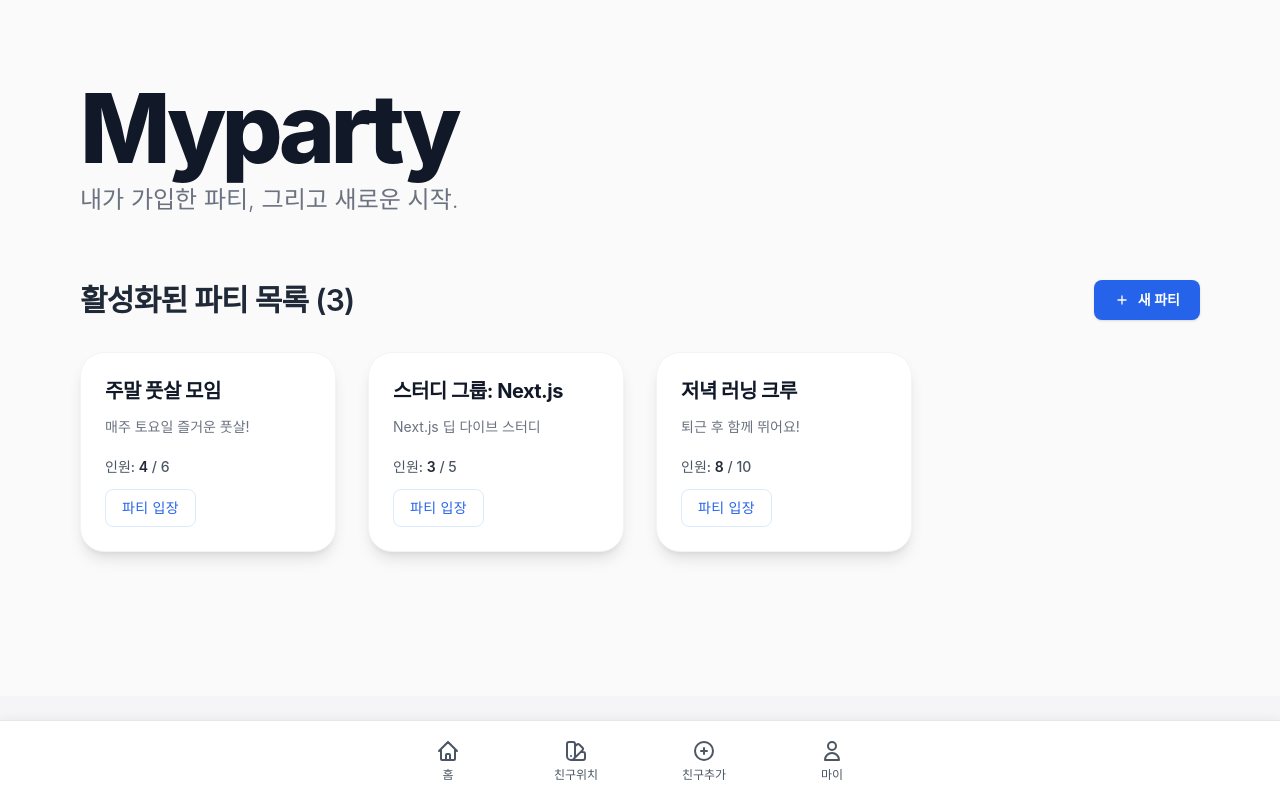
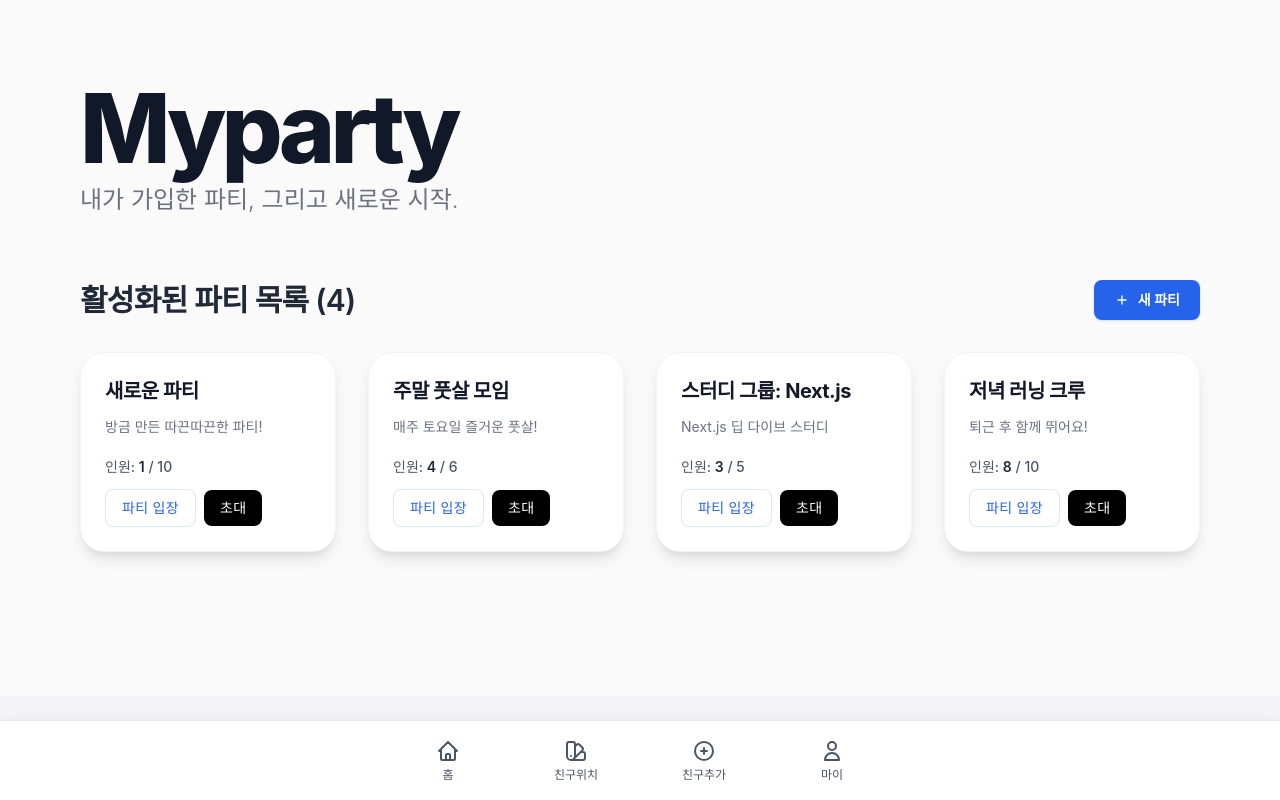
Before and after one commit to JOYNII/JOINY-CLIENT, a Next.js app: page /home in a window 1280 px wide. Built offline with nearby package versions, Linux system fonts and the light colour scheme.

Commit message:
초대기능 구현

```diff
--- a/package.json
+++ b/package.json
@@ -4,6 +4,7 @@
   "description": "",
   "main": "index.js",
   "scripts": {
+    "dev:https": "set NODE_ENV=development&& node server.js",
     "dev": "next dev",
     "build": "next build",
     "start": "next start",
--- /dev/null
+++ b/src/app/home/components/InviteButton.tsx
@@ -0,0 +1,51 @@
+"use client";
+
+import React from 'react';
+
+const InviteButton = () => {
+  // Web Share API가 사용 가능한지 확인하는 함수
+  const isShareAvailable = () => {
+    // navigator.share는 보안 컨텍스트(HTTPS)에서만 작동합니다.
+    return navigator.share && window.isSecureContext;
+  };
+
+  // 공유하기 버튼 클릭 핸들러
+  const handleShare = async () => {
+    const shareData = {
+      title: "💌 조이니 파티에 초대합니다!",
+      text: "함께 즐거운 시간을 보내요. 자세한 내용은 아래 링크를 확인해주세요.",
+      url: window.location.href,
+    };
+
+    if (isShareAvailable()) {
+      try {
+        await navigator.share(shareData);
+        console.log("공유 성공!");
+      } catch (error) {
+        console.error("공유 실패 또는 취소:", error);
+      }
+    } else {
+      // Web Share API를 사용할 수 없을 때 클립보드 복사 시도
+      try {
+        await navigator.clipboard.writeText(shareData.url);
+        alert("링크가 복사되었습니다!");
+      } catch (err) {
+        // 클립보드 복사도 실패하면 수동 복사를 위한 prompt 표시
+        console.error("링크 복사 실패:", err);
+        window.prompt("아래 링크를 복사하여 공유하세요:", shareData.url);
+      }
+    }
+  };
+
+  return (
+    <button
+      type="button"
+      onClick={handleShare}
+      className="px-4 py-2 text-sm font-medium text-white bg-black hover:bg-gray-800 rounded-lg transition-colors duration-200 tracking-wide"
+    >
+      초대
+    </button>
+  );
+};
+
+export default InviteButton;
--- a/src/app/home/page.tsx
+++ b/src/app/home/page.tsx
@@ -5,6 +5,14 @@ import PartyCard from "../../components/PartyCard";
 import PageHeader from "../../components/PageHeader";
 
 const myParties = [
+  {
+    id: "4",
+    name: "새로운 파티",
+    members: 1,
+    maxMembers: 10,
+    description: "방금 만든 따끈따끈한 파티!",
+    showInviteButton: true,
+  },
   {
     id: "1",
     name: "주말 풋살 모임",
--- a/src/app/invitation/components/FriendsSection.tsx
+++ /dev/null
@@ -1,43 +0,0 @@
-import React from "react";
-import UserCircleIcon from "../../../components/icons/UserCircleIcon";
-
-interface Friend {
-  id: number;
-  name: string;
-}
-
-interface FriendsSectionProps {
-  friends: Friend[];
-}
-
-export default function FriendsSection({ friends }: FriendsSectionProps) {
-  return (
-    <div>
-      <label className="text-lg font-semibold text-gray-700">초대한 친구</label>
-      <div className="mt-2 space-y-3">
-        {friends.map((friend) => (
-          <div
-            key={friend.id}
-            className="flex items-center justify-between p-3 bg-white border border-gray-200 rounded-lg"
-          >
-            <div className="flex items-center gap-4">
-              <UserCircleIcon />
-              <span className="text-lg font-medium text-gray-800">
-                {friend.name}
-              </span>
-            </div>
-            <button className="text-sm text-red-500 hover:text-red-700">
-              삭제
-            </button>
-          </div>
-        ))}
-      </div>
-      <button
-        type="button"
-        className="mt-4 w-full p-3 bg-gray-200 text-gray-700 font-semibold rounded-lg hover:bg-gray-300 transition"
-      >
-        + 친구 초대
-      </button>
-    </div>
-  );
-}
--- a/src/app/invitation/page.tsx
+++ b/src/app/invitation/page.tsx
@@ -4,18 +4,16 @@ import React, { useState } from "react";
 import Link from "next/link";
 import LocationSelector from "./components/LocationSelector";
 import PlaceSection from "./components/PlaceSection";
-import ImageUploader from './components/ImageUploader';
+import ImageUploader from "./components/ImageUploader";
 import FormField from "../../components/FormField";
 import PageHeader from "../../components/PageHeader";
-import FriendsSection from "./components/FriendsSection";
-import FeeSelector from '../../components/FeeSelector';
-
+import FeeSelector from "../../components/FeeSelector";
 
 export default function InvitationPage() {
-  const [place, setPlace] = useState('');
+  const [place, setPlace] = useState("");
   const [isSelectingLocation, setIsSelectingLocation] = useState(false);
-  const [hostName, setHostName] = useState('김조이');
-  const [fee, setFee] = useState<number | string>('');
+  const [hostName, setHostName] = useState("김조이");
+  const [fee, setFee] = useState<number | string>("");
 
   const handleConfirmPlace = (selectedPlace: string) => {
     setPlace(selectedPlace);
@@ -73,8 +71,6 @@ export default function InvitationPage() {
             placeholder="예: 피자, 치킨, 음료 등"
           />
 
-          <FriendsSection friends={friends} />
-
           <FeeSelector value={fee} onFeeChange={setFee} />
 
           <ImageUploader />
@@ -84,12 +80,6 @@ export default function InvitationPage() {
               초대장 저장
               <Link href="/home" className="absolute inset-0"></Link>
             </div>
-            <button
-              type="button"
-              className="px-10 py-4 bg-white text-black border border-gray-300 font-bold text-lg rounded-xl shadow-sm hover:bg-gray-100 transition-colors"
-            >
-              공유하기
-            </button>
           </div>
         </section>
       </div>
--- a/src/app/layout.tsx
+++ b/src/app/layout.tsx
@@ -1,5 +1,6 @@
 import './globals.css';
 import ConditionalLayout from '../components/ConditionalLayout';
+import Script from 'next/script';
 
 export default function RootLayout({
   children,
@@ -14,6 +15,12 @@ export default function RootLayout({
       </head>
       <body className="flex flex-col h-screen">
         <ConditionalLayout>{children}</ConditionalLayout>
+        <Script
+          src="https://t1.kakaocdn.net/kakao_js_sdk/2.7.1/kakao.min.js"
+          integrity="sha384-kDljxUXHaJ9xAb2AzRd59KxjrFjzHa5TAoFQ6GbYTCAG2Pkp/2FjSGevr4PJU110"
+          crossOrigin="anonymous"
+          strategy="beforeInteractive"
+        />
       </body>
     </html>
   );
--- a/src/components/PartyCard.tsx
+++ b/src/components/PartyCard.tsx
@@ -1,6 +1,7 @@
 // src/components/PartyCard.tsx (생성/수정)
 
 import React from "react";
+import InviteButton from "../app/home/components/InviteButton";
 
 interface PartyCardProps {
   id: string;
@@ -8,6 +9,7 @@ interface PartyCardProps {
   members: number;
   maxMembers: number;
   description?: string;
+  showInviteButton?: boolean;
 }
 
 const PartyCard: React.FC<PartyCardProps> = ({
@@ -16,6 +18,7 @@ const PartyCard: React.FC<PartyCardProps> = ({
   members,
   maxMembers,
   description,
+  showInviteButton = false,
 }) => {
   return (
     <div className="bg-white p-6 rounded-3xl shadow-lg hover:shadow-xl transition-all duration-300 cursor-pointer flex flex-col space-y-3 border border-gray-100">
@@ -32,9 +35,12 @@ const PartyCard: React.FC<PartyCardProps> = ({
         </p>
       </div>
 
-      <button className="mt-4 self-start px-4 py-2 text-sm font-medium text-blue-600 border border-blue-100 bg-white hover:bg-blue-50 rounded-lg transition-colors duration-200 tracking-wide">
-        파티 입장
-      </button>
+      <div className="mt-4 flex items-center space-x-2">
+        <button className="px-4 py-2 text-sm font-medium text-blue-600 border border-blue-100 bg-white hover:bg-blue-50 rounded-lg transition-colors duration-200 tracking-wide">
+          파티 입장
+        </button>
+        <InviteButton />
+      </div>
     </div>
   );
 };
```
Also changed, not shown: server.js (added, +28 -0 lines), 2 other files (tests, documents, lock files or other folders).
